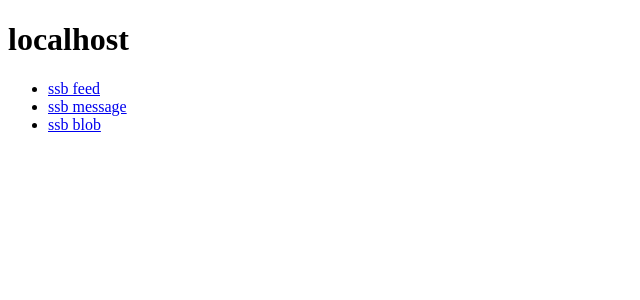
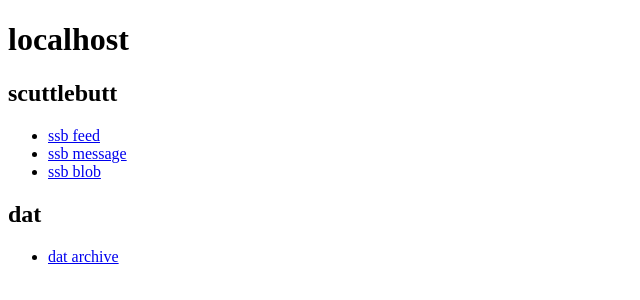
Before and after one commit to christianbundy/localhost-launcher, a website: page index.html in a window 1280 px wide. Shown: the whole page, without its empty margins (0-640 px from the left). Drawn offline with Linux system fonts and the light colour scheme.

Commit message:
Add example Dat identifier

```diff
--- a/index.html
+++ b/index.html
@@ -8,10 +8,15 @@
 
   <body>
     <h1>localhost</h1>
+    <h2>scuttlebutt</h2>
     <ul>
       <li><a href="web+ssb:feed:sha256:abcdef">ssb feed</a></li>
       <li><a href="web+ssb:msg:sha256:abcdef">ssb message</a></li>
       <li><a href="web+ssb:blob:sha256:abcdef">ssb blob</a></li>
+    </ul>
+    <h2>dat</h2>
+    <ul>
+      <li><a href="web+dat://abcdef">dat archive</a></li>
     </ul>
     <script>
       const version = '1.0.0'
--- a/index.js
+++ b/index.js
@@ -57,4 +57,4 @@ app.use(async ctx => {
 });
 
 app.listen(port);
-debug(`open http://localhost:${port}`)
+debug(`start app by opening http://localhost:${port}`)
```
